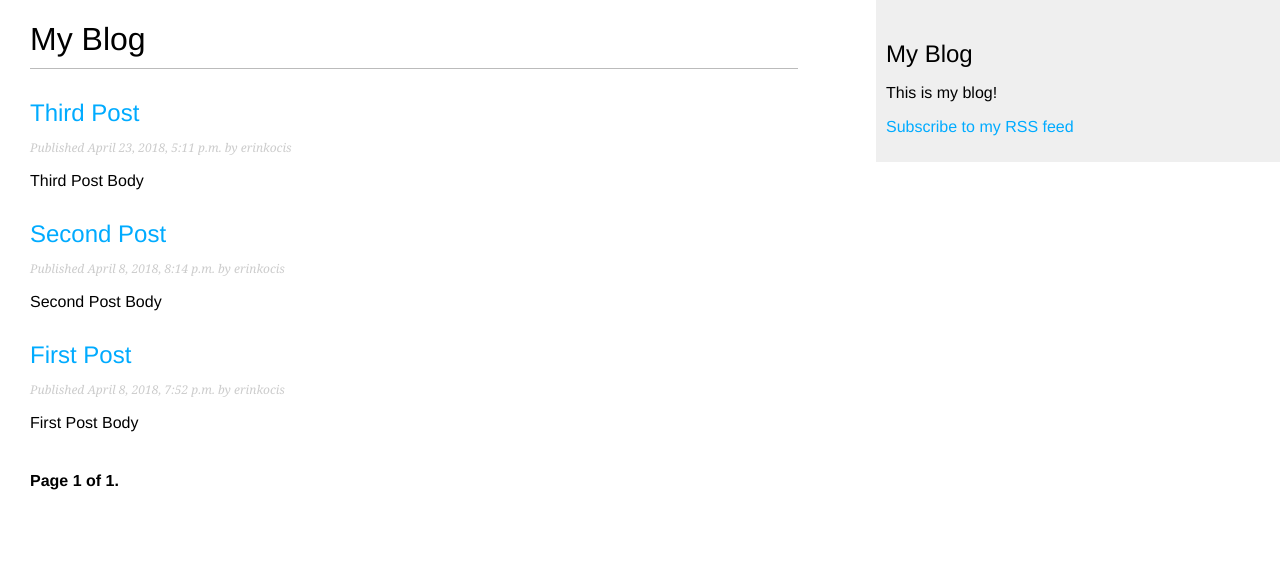
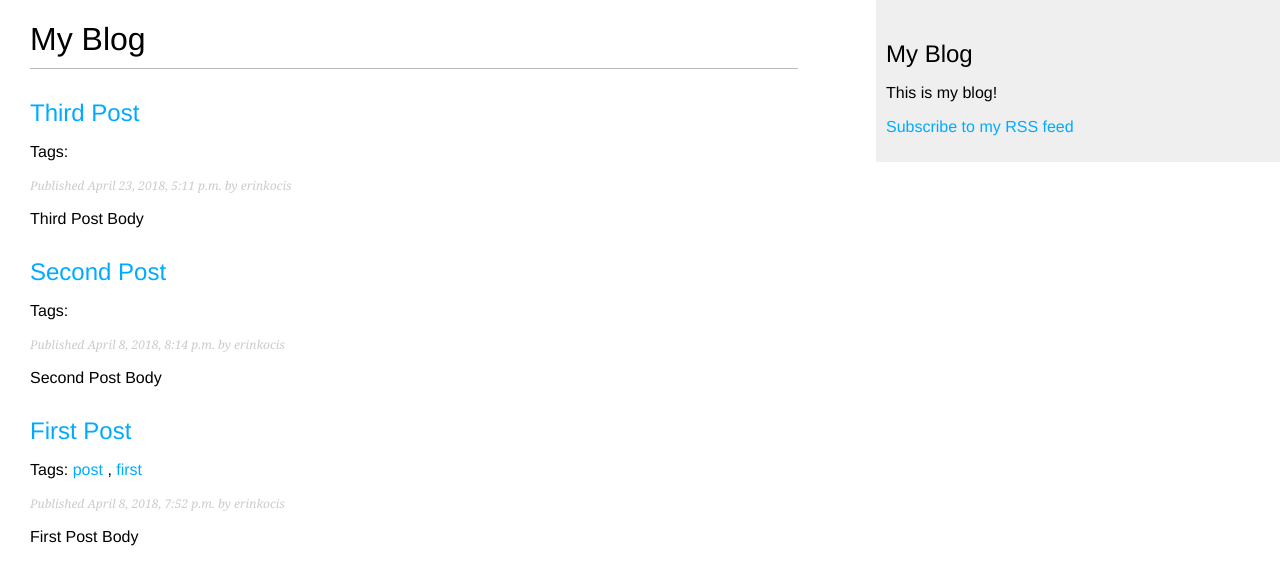
Before and after one commit to erink13/blog-platform, a Django app: page /blog/ in a window 1280 px wide. Shown: the top 586 px of the page. Run offline with Django 3.2, Linux system fonts and the light colour scheme; data comes from the database, SQL or seed files in the repository; both versions use the stored data as it was after the commit; parts of the project's set-up code (start-up, migrations or seed data) failed here and were passed over.

Commit message:
2.5 Adding Tagging Functionality and 2.6 Retrieving Posts by Similarity

```diff
--- a/blog/models.py
+++ b/blog/models.py
@@ -2,6 +2,7 @@
 from django.utils import timezone
 from django.contrib.auth.models import User
 from django.core.urlresolvers import reverse
+from taggit.managers import TaggableManager
 
 class PublishedManager(models.Manager):
     #method that returns the queryset to be executed - used to include our custom list_filter
@@ -35,6 +36,8 @@
     objects = models.Manager() #default manager
     published = PublishedManager() #Dahl specific manager
 
+    tags = TaggableManager()
+
     # contains metadata
     class Meta:
         #sort results by publish field by descending order (negative prefix)
--- a/blog/templates/blog/post/list.html
+++ b/blog/templates/blog/post/list.html
@@ -5,8 +5,18 @@
 
 {% block content %}
   <h1>My Blog</h1>
+  {% if tag %}
+        <h2>Posts tagged with "{{ tag.name }}"</h2>
+  {% endif %}
   {% for post in posts %}
     <h2><a href="{{ post.get_absolute_url }}">{{ post.title }}</a></h2>
+    <p class="tags">
+            Tags:
+            {% for tag in post.tags.all %}
+                <a href="{% url "blog:post_list_by_tag" tag.slug %}">{{ tag.name }}</a>
+                {% if not forloop.last %}, {% endif %}
+            {% endfor %}
+        </p>
     <p class="date">
       Published {{ post.publish }} by {{ post.author }}
     </p>
--- a/blog/urls.py
+++ b/blog/urls.py
@@ -5,8 +5,9 @@
 urlpatterns = [
     #post views
     #no arguments, mapped to post list view
-    #url(r'^$', views.post_list, name='post_list'),
-    url(r'^$', views.PostListView.as_view(), name='post_list'),
+    url(r'^$', views.post_list, name='post_list'),
+    #url(r'^$', views.PostListView.as_view(), name='post_list'),
+    url(r'^tag/(?P<tag_slug>[-\w]+)/$', views.post_list, name='post_list_by_tag'),
     #takes arguments and mapped to post detail view
     url(r'^(?P<year>\d{4})/(?P<month>\d{2})/(?P<day>\d{2})/(?P<post>[-\w]+)/$',
         views.post_detail,
--- a/blog/views.py
+++ b/blog/views.py
@@ -4,12 +4,21 @@
 from django.core.mail import send_mail
 from .models import Post, Comment
 from .forms import EmailPostForm, CommentForm
+from django.db.models import Count
+from taggit.models import Tag
 
 
 #takes request as the only parameter
 #this parameter is required by all views
-def post_list(request, category=None):
+def post_list(request, tag_slug=None):
     object_list = Post.published.all() #all posts with published status
+
+    tag = None
+
+    if tag_slug:
+        tag = get_object_or_404(Tag, slug=tag_slug)
+        object_list = object_list.filter(tags__in=[tag])
+
     paginator = Paginator(object_list, 3) # instantiate paginator object with 3 posts in each page
     page = request.GET.get('page') # get page get parameter to indicate curr page number
     try:
@@ -21,7 +30,7 @@
         # If page is out of range deliver last page of results
         posts = paginator.page(paginator.num_pages)
         #pass page number and retrieved objects to the template
-    return render(request, 'blog/post/list.html', {'page': page,'posts': posts}) #render list of posts
+    return render(request, 'blog/post/list.html', {'page': page,'posts': posts,'tag': tag}) #render list of posts
 
 class PostListView(ListView):
     queryset = Post.published.all()
@@ -54,9 +63,9 @@
         comment_form = CommentForm()
 
     # List of similar posts
-    #post_tags_ids = post.tags.values_list('id', flat=True)
-    #similar_posts = Post.published.filter(tags__in=post_tags_ids).exclude(id=post.id)
-    #similar_posts = similar_posts.annotate(same_tags=Count('tags')).order_by('-same_tags', '-publish')[:4]
+    post_tags_ids = post.tags.values_list('id', flat=True)
+    similar_posts = Post.published.filter(tags__in=post_tags_ids).exclude(id=post.id)
+    similar_posts = similar_posts.annotate(same_tags=Count('tags')).order_by('-same_tags', '-publish')[:4]
 
     return render(request, 'blog/post/detail.html', {'post': post,
                                                      'comments': comments,
--- a/mysite/settings.py
+++ b/mysite/settings.py
@@ -45,6 +45,7 @@
     'blog', #activate our application - lets django keep track of this application!
     'django.contrib.sites',
     'django.contrib.sitemaps',
+    'taggit',
 ]
 
 # note: contains middlewares to be executed
```
Also changed, not shown: blog/templates/blog/post/detail.html (+7 -0 lines), blog/migrations/0003_post_tags.py (added), db.sqlite3, 4 other files.
